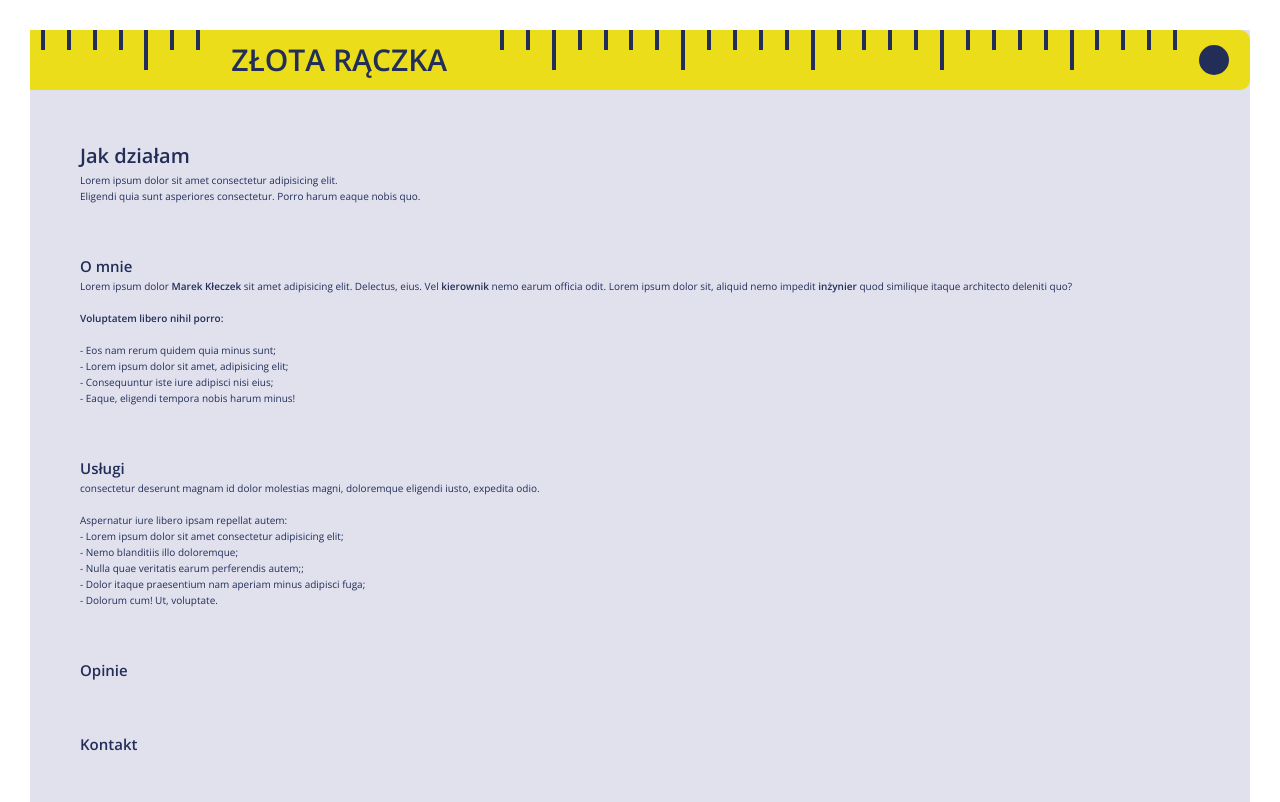
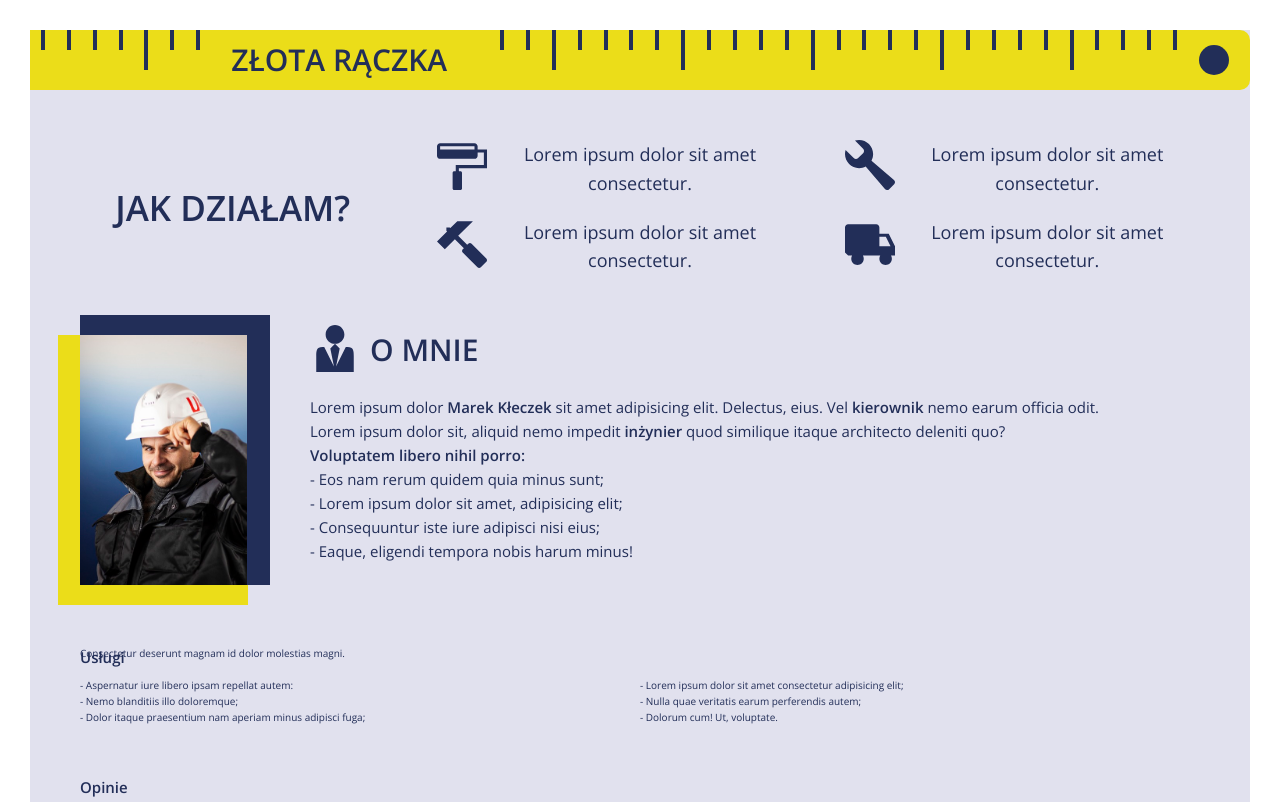
Before and after one commit to jakubkleczek/handyman, a website: page index.html in a window 1280 px wide. Shown: the top 802 px of the page. Drawn offline with nearby package versions, Linux system fonts and the light colour scheme.

Commit message:
make how-i-work and about-myself

```diff
--- a/index.html
+++ b/index.html
@@ -56,37 +56,71 @@
         </div>
 
         <div class="how-i-work">
-            <h1>Jak działam</h1>
-            <p>Lorem ipsum dolor sit amet consectetur adipisicing elit. <br>
-                Eligendi quia sunt asperiores consectetur. Porro harum eaque nobis quo.
+            <h1>Jak działam?</h1>
+            <svg class="how-i-work__icon1">
+                <use xlink:href="img/sprite.svg#icon-paint-format"></use>
+            </svg>
+            <p class="">Lorem ipsum dolor sit amet consectetur.
+            </p>
+            <svg class="how-i-work__icon2">
+                <use xlink:href="img/sprite.svg#icon-wrench"></use>
+            </svg>
+            <p class="">Lorem ipsum dolor sit amet consectetur.
+            </p>
+            <svg class="how-i-work__icon3">
+                <use xlink:href="img/sprite.svg#icon-hammer"></use>
+            </svg>
+            <p class="">Lorem ipsum dolor sit amet consectetur.
+            </p>
+            <svg class="how-i-work__icon4">
+                <use xlink:href="img/sprite.svg#icon-truck"></use>
+            </svg>
+            <p class="">Lorem ipsum dolor sit amet consectetur.
             </p>
         </div>
 
         <div class="about-myself">
+
+            <img src="img/worker.jpg" alt="Me" class="about-myself__photo-me">
+            <div class="about-myself__photo-me__background-yellow"></div>
+            <div class="about-myself__photo-me__background-blue"></div>
+            <svg class="about-myself__icon">
+                <use xlink:href="img/sprite.svg#icon-user-tie"></use>
+            </svg>
             <h2>O mnie</h2>
-            <!-- <img src="img/worker.jpg" alt="Me" class="about-myself__photo-me"> -->
             <p>Lorem ipsum dolor <b>Marek Kłeczek</b> sit amet adipisicing elit. Delectus, eius. Vel <b>kierownik</b>
-                nemo earum officia odit. Lorem ipsum dolor sit, aliquid nemo impedit <b>inżynier</b> quod similique
-                itaque architecto deleniti quo? <br><br>
-                <b>Voluptatem libero nihil porro:</b> <br><br>
-                - Eos nam rerum quidem quia minus sunt; <br>
-                - Lorem ipsum dolor sit amet, adipisicing elit; <br>
-                - Consequuntur iste iure adipisci nisi eius; <br>
-                - Eaque, eligendi tempora nobis harum minus!
+            nemo earum officia odit. <br>
+            Lorem ipsum dolor sit, aliquid nemo impedit <b>inżynier</b> quod similique
+            itaque architecto deleniti quo? <br>
+            <b>Voluptatem libero nihil porro:</b> <br>
+            - Eos nam rerum quidem quia minus sunt; <br>
+            - Lorem ipsum dolor sit amet, adipisicing elit; <br>
+            - Consequuntur iste iure adipisci nisi eius; <br>
+            - Eaque, eligendi tempora nobis harum minus!
             </p>
         </div>
 
         <div class="services" id="services">
             <h2>Usługi</h2>
-            <p>
-                consectetur deserunt magnam id dolor molestias magni, doloremque eligendi iusto, expedita odio. <br><br>
-                Aspernatur iure libero ipsam repellat autem: <br>
-                - Lorem ipsum dolor sit amet consectetur adipisicing elit; <br>
-                - Nemo blanditiis illo doloremque; <br>
-                - Nulla quae veritatis earum perferendis autem;; <br>
-                - Dolor itaque praesentium nam aperiam minus adipisci fuga; <br>
+            <p> Consectetur deserunt magnam id dolor molestias magni.</p>
+            <div class="services__service">
+                - Aspernatur iure libero ipsam repellat autem:
+            </div>
+            <div class="services__service">
+                - Lorem ipsum dolor sit amet consectetur adipisicing elit;
+            </div>
+            <div class="services__service">
+                - Nemo blanditiis illo doloremque;
+            </div>
+            <div class="services__service">
+                - Nulla quae veritatis earum perferendis autem;
+            </div>
+            <div class="services__service">
+                - Dolor itaque praesentium nam aperiam minus adipisci fuga;
+            </div>
+            <div class="services__service">
                 - Dolorum cum! Ut, voluptate.
-            </p>
+            </div>
         </div>
 
         <div class="reviews">
--- a/sass/base.scss
+++ b/sass/base.scss
@@ -54,7 +54,7 @@ body {
     margin: 3rem;
 
     display: grid;
-    grid-template-columns: 5rem [full-start] repeat(3, [col-start] 1fr [col-end]) [full-end] 5rem;
+    grid-template-columns: 5rem [full-start] repeat(5, [col-start] 1fr [col-end]) [full-end] 5rem;
     grid-template-rows: 6rem repeat(5, max-content);
     grid-row-gap: 5rem;
 }
--- a/sass/layout.scss
+++ b/sass/layout.scss
@@ -71,41 +71,139 @@
 ///////////////////////////////////
 /// HOW-I-WORK
 .how-i-work {
+    grid-column: full-start / full-end;
 
-    grid-column: full-start / full-end;
+    display: grid;
+    grid-template-columns: 3fr 1fr 3fr 1fr 3fr;
+    grid-template-rows: repeat(2, 1fr);
+    grid-row-gap: 2rem;
+
+    h1 {
+        font-size: 3.5rem;
+        text-transform: uppercase;
+
+        justify-self: center;
+        align-self: center;
+        grid-column: 1 / 2;
+        grid-row: 1 / -1;
+    }
+
+    &__icon1,
+    &__icon2,
+    &__icon3,
+    &__icon4 {
+        fill: var(--color-secondary);
+        height: 5rem;
+        width: 5rem;
+        justify-self: end;
+    }
+
+    p {
+        font-size: 1.8rem;
+        text-align: center;
+    }
 }
 
 ///////////////////////////////////
 /// ABOUT-MYSELF
 .about-myself {
+    grid-column: full-start / full-end;
 
-    grid-column: full-start / full-end;
+    display: grid;
+    grid-template-columns: max-content 1fr;
+    grid-template-rows: max-content 1fr;
+    grid-gap: 2rem 4rem;
+
+    &__photo-me {
+        height: 25rem;
+
+        grid-column: 1 / 2;
+        grid-row: 1 / 3;
+        align-self: center;
+
+        z-index: 2;
+
+        &__background-yellow,
+        &__background-blue {
+            height: 27rem;
+            width: 19rem;
+            z-index: 1;
+            align-self: center;
+
+            grid-column: 1 / 2;
+            grid-row: 1 / 3;
+        }
+
+        &__background-blue {
+            background-color: var(--color-secondary);
+            transform: translatey(-1rem)
+        }
+
+        &__background-yellow, {
+            background-color: var(--color-primary);
+            transform: translate(-2.2rem, 1rem)
+        }
+    }
+
+    &__icon,
+    h2 {
+        grid-column: 2 / 3;
+        grid-row: 1 / 2;
+        align-self: center;
+    }
+
+    &__icon {
+        fill: var(--color-secondary);
+        height: 5rem;
+        width: 5rem;
+        margin-right: 2rem;
+    }
+
+    h2 {
+        font-size: 3rem;
+        margin-left: 6rem;
+        text-transform: uppercase;
+    }
+
+    p {
+        font-size: 1.5rem;
+    }
+
 }
 
 ///////////////////////////////////
 /// SERVICES
 .services {
+    grid-column: full-start / full-end;
 
-    grid-column: full-start / full-end;
+    display: grid;
+    grid-template-columns: repeat(2, 1fr);
+    grid-template-rows: repeat(4, 1fr);
+
+    h2,
+    p {
+        grid-column: 1 / 3;
+        grid-row: 1 / 3;
+    }
 }
 
 ///////////////////////////////////
 /// REVIEWS
 .reviews {
+    grid-column: full-start / full-end;
 
-    grid-column: full-start / full-end;
 }
 
 ///////////////////////////////////
 /// CONTACT
 .contact {
+    grid-column: full-start / full-end;
 
-    grid-column: full-start / full-end;
 }
 
 ///////////////////////////////////
 /// footer {
 .footer {
+    grid-column: full-start / full-end;
 
-    grid-column: full-start / full-end;
 }
```
Also changed, not shown: css/style.css, img/SVG/calendar.svg (added), img/SVG/compass2.svg (added), img/SVG/envelop.svg (added), img/SVG/hammer.svg (added), img/SVG/location.svg (added), img/SVG/map2.svg (added), img/SVG/paint-format.svg (added), img/SVG/phone.svg (added), img/SVG/price-tag.svg (added), img/SVG/truck.svg (added), img/SVG/user-tie.svg (added), img/SVG/wrench.svg (added), img/sprite.svg (added), 1 other file.
